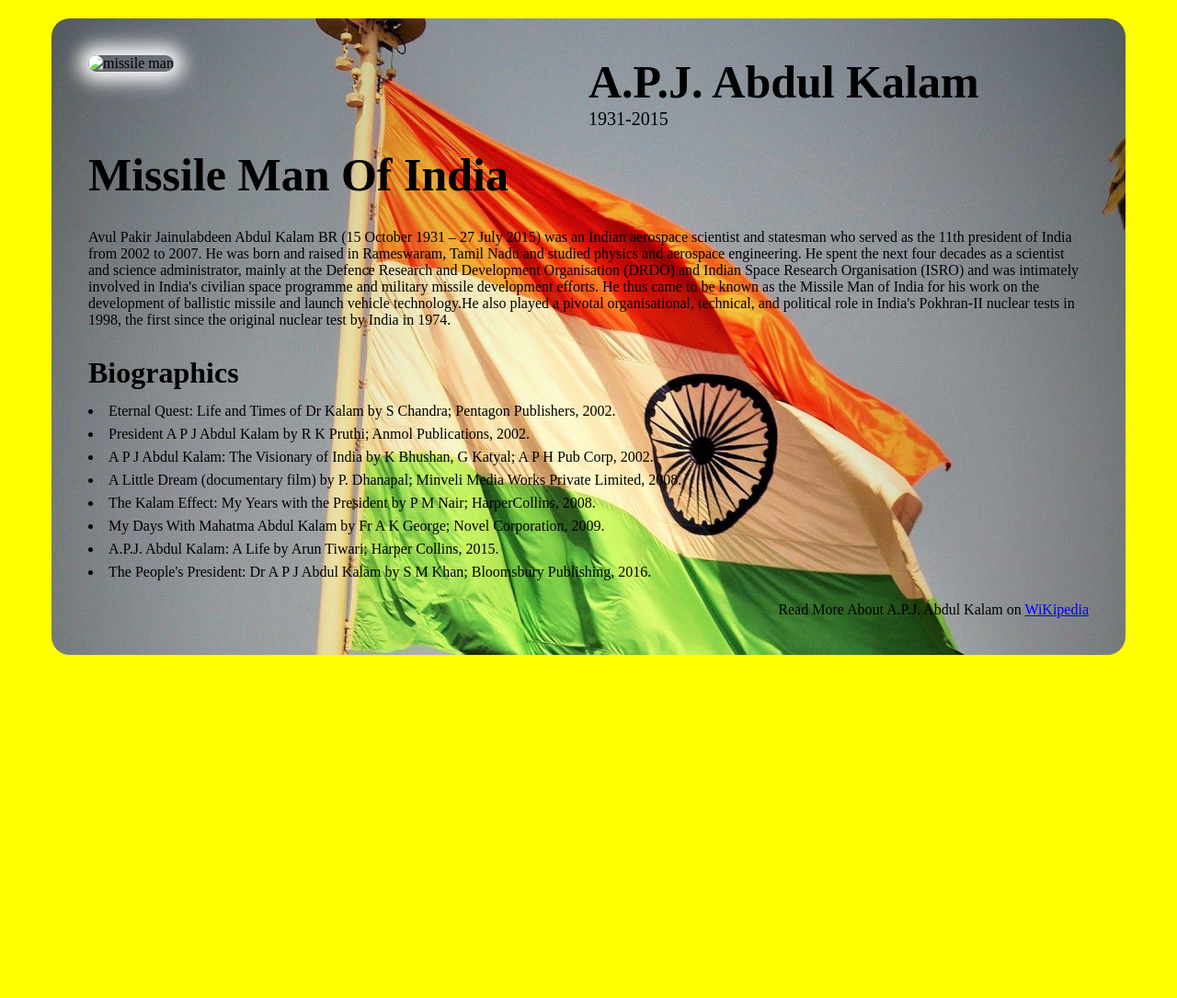
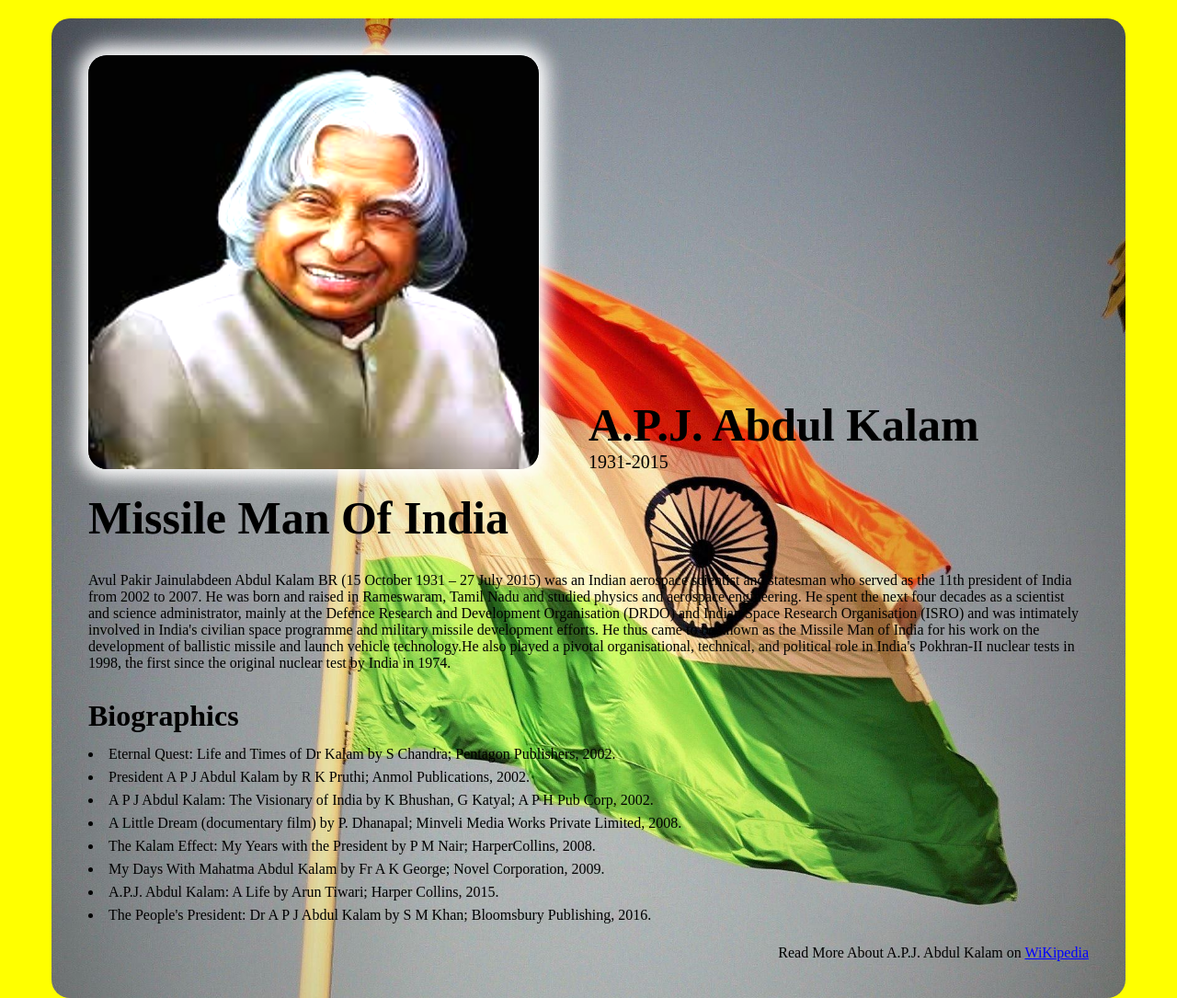
Before and after one commit to nikhilshrivastavdeveloper/tribute-page, a plain HTML site: page index.html in a window 1280 px wide. Shown: the whole page at 92% size. Before the commit the page ends 800 px from the top, so only its background shows below. Drawn offline with Linux system fonts and the light colour scheme.

Commit message:
add new photo of abdul kalam sir

```diff
--- a/index.html
+++ b/index.html
@@ -13,7 +13,7 @@
         <div class="main-box">
             <div class="box1">
                 <div class="main-image">
-                    <img src="memory/missile man copy.jpg.jpg" alt="missile man" width="250"
+                    <img src="memory/missile man copy.jpg" alt="missile man" width="250"
                     height="200">
                 </div>
                 <div class="header-text">
```
